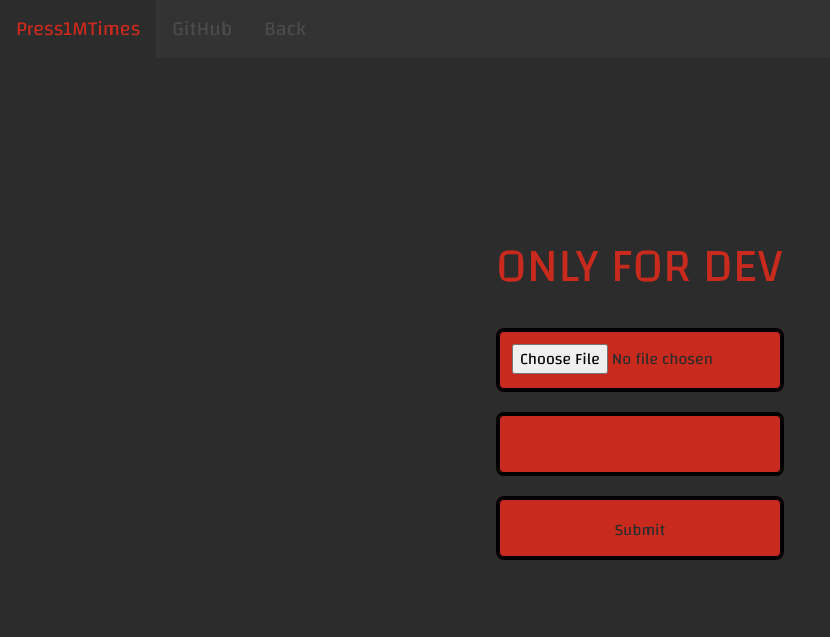
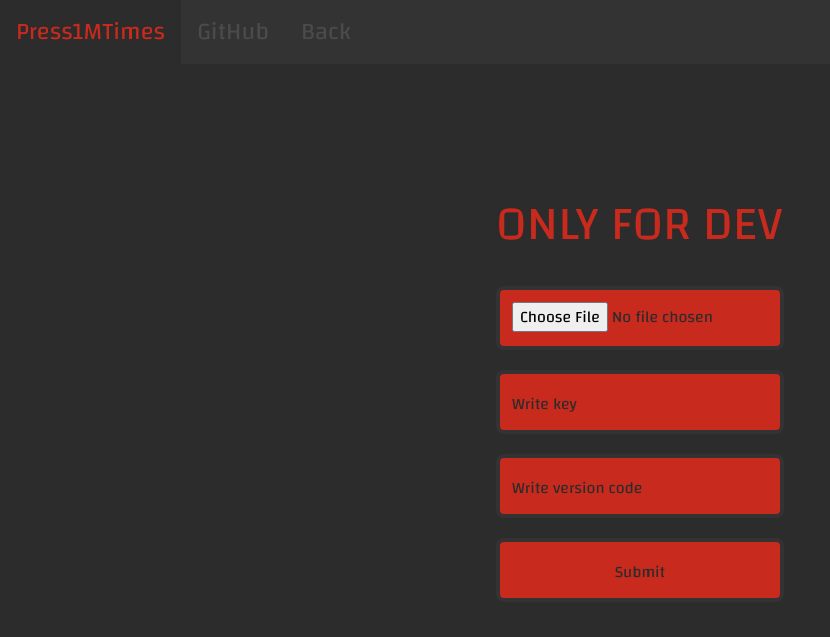
Before and after one commit to merive/merive.com, a Flask app: page /update in a window 1280 px wide. Shown: the top 637 px of the page, without its empty margins (0-830 px from the left). Run offline with Flask 2, Linux system fonts and the light colour scheme; parts of the project's set-up code (start-up, migrations or seed data) failed here and were passed over; some libraries are stand-ins or nearby versions.

Commit message:
Update Upload system Update APK file Update bases files Update press_icon And much more...

```diff
--- a/app.py
+++ b/app.py
@@ -63,7 +63,10 @@
     global version
     filename = secure_filename(f.filename)
     if filename[10:] == ".apk" and filename[:3] == "app":
-        version = filename[4:-4]
+        if request.form['v_code'] != "":
+            version = request.form['key']
+        else:
+            version = filename[4:-4]
     else:
         return "Wrong file name..."
 
--- a/templates/bases/base.html
+++ b/templates/bases/base.html
@@ -57,7 +57,7 @@
     li a {
         display: block;
         color: #2d6e51;
-        font-size: 20px;
+        font-size: 1.5em;
         font-family: 'Changa', sans-serif;
 
         text-align: center;
@@ -75,6 +75,7 @@
         filter: grayscale(0%);
     }
 
+
 </style>
 <ul>
     <li><a href="/home">merive_</a></li>
--- a/templates/bases/p1mt_base.html
+++ b/templates/bases/p1mt_base.html
@@ -11,8 +11,10 @@
           integrity="sha384-9aIt2nRpC12Uk9gS9baDl411NQApFmC26EwAOH8WgZl5MYYxFfc+NcPb1dKGj7Sk" rel="stylesheet">
     <!-- Fonts -->
     <link href="https://fonts.googleapis.com/css?family=Changa&display=swap" rel="stylesheet">
+    <link href="https://fonts.gstatic.com" rel="preconnect">
+    <link href="https://fonts.googleapis.com/css2?family=Poppins:wght@500&display=swap" rel="stylesheet">
     <!-- Set icon -->
-    <link href="{{ url_for('static', filename='press1mtimes_icon.png') }}" rel="shortcut icon">
+    <link href="{{ url_for('static', filename='press_icon.png') }}" rel="shortcut icon">
 </head>
 <body>
 <style>
@@ -59,7 +61,7 @@
         padding: 14px 16px;
 
         color: #C82A1E;
-        font-size: 20px;
+        font-size: 1.5em;
         font-family: 'Changa', sans-serif;
         text-decoration: none;
 
--- a/templates/press1mtimes/update.html
+++ b/templates/press1mtimes/update.html
@@ -27,6 +27,7 @@
         background-color: #C82A1E;
         border: 0.3em  solid #000;
 	  	border-radius: 8px;
+	  	border-color: #333;
 
         width: 18em;
         height: 4em;
@@ -36,12 +37,19 @@
         margin: 10px;
     }
 
+    ::placeholder {
+        color: #2c2c2c;
+        opacity: 1;
+    }
+}
+
 </style>
 <div class="elm">
     <form action="/load" enctype="multipart/form-data" method="POST">
         <p>ONLY FOR DEV</p>
         <input class="inp" name="file" type="file"/>
-        <br><input class="inp" name="key">
+        <br><input class="inp" name="key" placeholder="Write key" style="">
+        <br><input class="inp" name="v_code" placeholder="Write version code">
         <br><input class="inp" type="submit"/>
     </form>
 </div>
```
Also changed, not shown: templates/press1mtimes/home.html (+7 -15 lines), static/press1mtimes_icon.png (deleted), static/press_icon.png (added), 2 other files.
